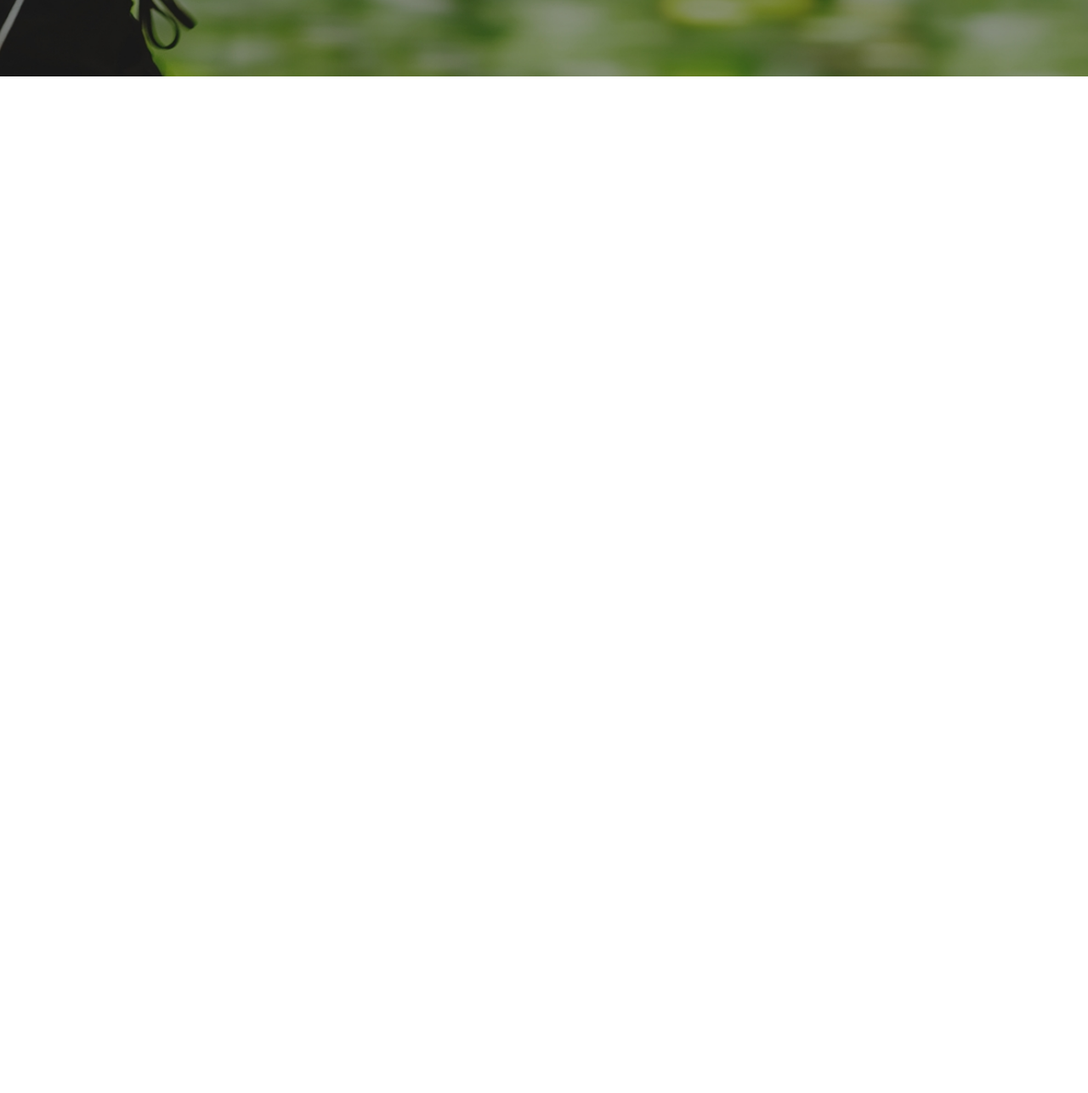
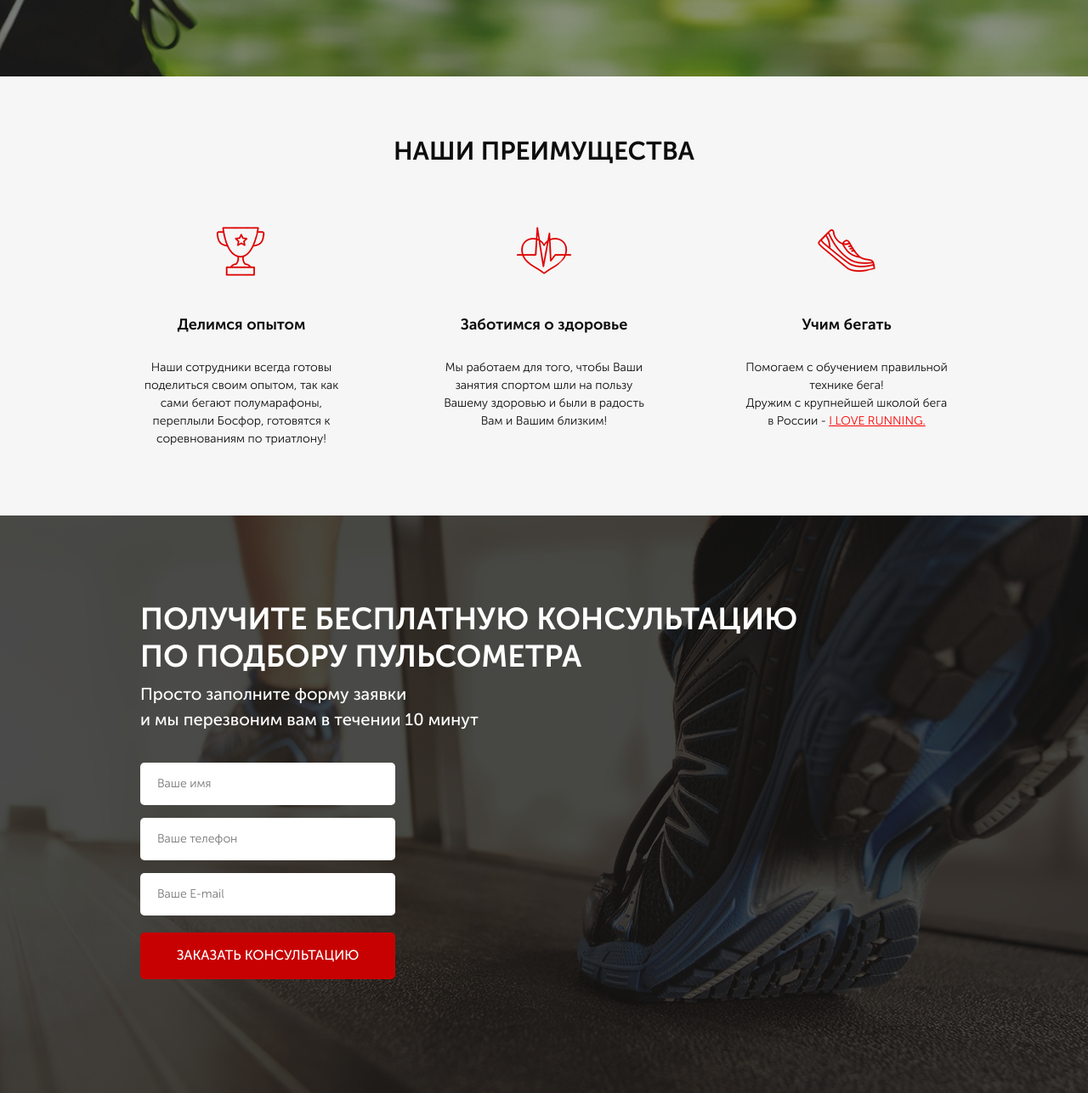
Before and after one commit to sbeknur/front-gulp-pulse, a website: page src/index.html in a window 1280 px wide. Shown: the part 610-1897 px from the top of the page at 85% size. Before the commit the page ends 800 px from the top, so only its background shows below. Drawn offline with Linux system fonts and the light colour scheme.

Commit message:
advantages section + form

```diff
--- a/src/index.html
+++ b/src/index.html
@@ -1,4 +1,4 @@
-<html lang="en">
+<html lang="ru">
 <head>
     <meta charset="UTF-8">
     <meta name="viewport" content="width=device-width, initial-scale=1.0">
@@ -55,5 +55,65 @@
             </div>
         </div>
     </div>
+
+    <div class="advantages">
+        <div class="container">
+            <h2 class="title">НАШИ ПРЕИМУЩЕСТВА</h2>
+            <div class="advantages__wrapper">
+                <div class="advantages__item">
+                    <img src="icons/advantages/cup.png" alt="cup" class="advantages__icon">
+                    <div class="advantages__subtitle">
+                        Делимся опытом
+                    </div>
+                    <div class="advantages__descr">
+                        Наши сотрудники всегда готовы поделиться своим опытом,
+                        так как сами бегают полумарафоны, переплыли Босфор, готовятся к соревнованиям по триатлону!
+                    </div>
+                </div>
+                <div class="advantages__item">
+                    <img src="icons/advantages/heart.png" alt="heart" class="advantages__icon">
+                    <div class="advantages__subtitle">
+                        Заботимся о здоровье
+                    </div>
+                    <div class="advantages__descr">
+                        Мы работаем для того,
+                        чтобы Ваши занятия спортом шли на пользу Вашему здоровью и были в радость Вам и Вашим близким!
+                    </div>
+                </div>
+                <div class="advantages__item">
+                    <img src="icons/advantages/shoe.png" alt="shoe" class="advantages__icon">
+                    <div class="advantages__subtitle">
+                        Учим бегать
+                    </div>
+                    <div class="advantages__descr">
+                        Помогаем с обучением
+                        правильной технике бега!<br>
+                        Дружим с крупнейшей школой бега в России -
+                        <a href="#">I LOVE RUNNING.</a>
+                    </div>
+                </div>
+            </div>
+        </div>
+    </div>
+
+    <div class="consultation">
+        <div class="container">
+            <h2 class="title title_left">
+                Получите бесплатную консультацию<br>
+                по подбору пульсометра
+            </h2>
+            <div class="consultation__descr">
+                Просто заполните форму заявки<br>
+                и мы перезвоним вам в течении 10 минут
+            </div>
+            <form action="#" class="feed-form">
+                <input name="name" required placeholder="Ваше имя"  type="text">
+                <input name="phone" required placeholder="Ваше телефон"  type="number">
+                <input name="email" required placeholder="Ваше E-mail"  type="email">
+
+                <button class="button button_submit">заказать кОНСУЛЬТАЦИЮ</button>
+            </form>
+        </div>
+    </div>
 </body>
 </html>
--- /dev/null
+++ b/src/sass/blocks/_advantages.scss
@@ -0,0 +1,32 @@
+.advantages {
+    padding: 70px 0 80px 0;
+    background-color: #f6f6f6;
+    &__wrapper {
+        margin-top: 65px;
+        display: flex;
+        justify-content: space-between;
+    }
+    &__item {
+        display: flex;
+        flex-direction: column;
+        align-items: center;
+        max-width: 238px;
+    }
+    &__subtitle {
+        margin-top: 38px;
+        color: #0d0d0d;
+        font-size: 18px;
+        font-weight: 700;
+    }
+    &__descr {
+        margin-top: 26px;
+        color: #0d0d0d;
+        font-size: 14px;
+        font-weight: 300;
+        text-align: center;
+        a {
+            color: #ff0000;
+            text-decoration: underline;
+        }
+    }
+}
--- a/src/sass/blocks/_buttons.scss
+++ b/src/sass/blocks/_buttons.scss
@@ -14,4 +14,9 @@
         height: 50px;
         font-size: 16px;
     }
+    &_submit {
+        width: 100%;
+        height: 55px;
+        font-size: 16px;
+    }
 }
--- /dev/null
+++ b/src/sass/blocks/_consultation.scss
@@ -0,0 +1,10 @@
+.consultation {
+    min-height: 680px;
+    padding: 100px 0 92px 0;
+    background: url("../../img/consultation.jpg") center (center/cover) no-repeat;
+    &__descr {
+        color: #ffffff;
+        font-size: 20px;
+        font-weight: 500;
+    }
+}
--- /dev/null
+++ b/src/sass/blocks/_forms.scss
@@ -0,0 +1,21 @@
+.feed-form {
+    margin-top: 36px;
+    display: flex;
+    flex-direction: column;
+    width: 300px;
+    input {
+        height: 50px;
+        width: 100%;
+        border-radius: 5px;
+        background-color: #ffffff;
+        margin-bottom: 15px;
+        border: none;
+        padding: 0 20px;
+        color: #4b4b4b;
+        font-size: 14px;
+        font-weight: 300;
+        &:nth-child(3) {
+            margin-bottom: 20px;
+        }
+    }
+}
--- a/src/sass/blocks/_promo.scss
+++ b/src/sass/blocks/_promo.scss
@@ -1,7 +1,7 @@
 .promo {
     min-height: 650px;
     padding: 21px 0 93px 0;
-    background: url(../../img/main.jpg) center (center/cover) no-repeat;
+    background: url("../../img/main.jpg") center (center/cover) no-repeat;
     &__wrapper {
         display: flex;
         flex-direction: column;
--- /dev/null
+++ b/src/sass/blocks/_titles.scss
@@ -0,0 +1,12 @@
+.title {
+    color: #0d0d0d;
+    font-size: 30px;
+    font-weight: 700;
+    text-align: center;
+    text-transform: uppercase;
+    &_left {
+        color: #ffffff;
+        font-size: 36px;
+        text-align: left;
+    }
+}
--- a/src/sass/style.scss
+++ b/src/sass/style.scss
@@ -11,3 +11,7 @@
 @import 'blocks/promo';
 @import 'blocks/header';
 @import 'blocks/buttons';
+@import 'blocks/advantages';
+@import 'blocks/titles';
+@import 'blocks/consultation';
+@import 'blocks/forms';
```
Also changed, not shown: src/css/style.min.css.
